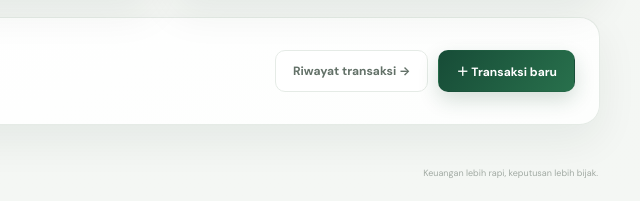
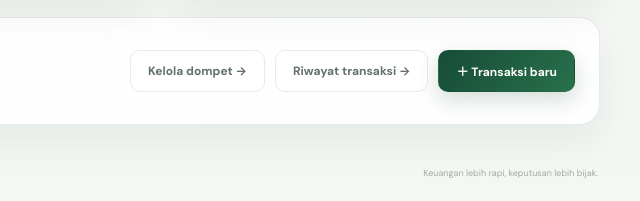
Before and after one commit to rafaramadhan09/DuitKu, a website: page index.html in a window 1280 px wide. Shown: the part 989-1190 px from the top of the page, 640-1280 px from the left. Drawn offline with Linux system fonts and the light colour scheme.

Commit message:
Add quick access to wallet transfers from dashboard

```diff
--- a/index.html
+++ b/index.html
@@ -39,7 +39,7 @@
 </section>
 <section class="wallet-overview"><article class="wallet-card bank-wallet"><div class="wallet-card-top"><span class="wallet-chip">◈</span><span>M-BANKING</span></div><p>Saldo digital</p><strong id="bankBalance">Rp0</strong><span class="wallet-card-foot">Saldo rekening / e-wallet</span></article><article class="wallet-card cash-wallet"><div class="wallet-card-top"><span class="wallet-chip">▤</span><span>CASH</span></div><p>Uang tunai</p><strong id="cashBalance">Rp0</strong><span class="wallet-card-foot">Saldo dompet fisik</span></article></section>
 <section class="insights-grid"><article class="panel cashflow-panel"><div class="panel-heading"><div><h2>Tren arus kas</h2><p class="panel-subtitle">Perbandingan pemasukan dan pengeluaran · 6 bulan</p></div><span class="mini-badge">6 BULAN</span></div><div class="chart-legend"><span><i class="legend-dot legend-income"></i> Pemasukan</span><span><i class="legend-dot legend-expense"></i> Pengeluaran</span></div><div class="bar-chart" id="cashflowChart"><p class="chart-empty">Belum ada data transaksi untuk ditampilkan.</p></div></article><article class="panel category-panel"><div class="panel-heading"><div><h2>Komposisi pengeluaran</h2><p class="panel-subtitle">Distribusi kategori bulan ini</p></div><span class="category-total" id="categoryTotal">Rp0</span></div><div class="category-list" id="categoryBreakdown"><p class="chart-empty">Kategori akan muncul setelah transaksi.</p></div></article></section>
-<div class="quick-panel panel"><div><p class="eyebrow">AKSES CEPAT</p><h2>Kelola uang tanpa ribet.</h2><p class="panel-subtitle">Buka catatan, dompet, atau laporan.</p></div><div class="quick-actions"><button class="button button-outline" data-page="transactions">Riwayat transaksi →</button><button class="button button-primary" data-page="add">＋ Transaksi baru</button></div></div>
+<div class="quick-panel panel"><div><p class="eyebrow">AKSES CEPAT</p><h2>Kelola uang tanpa ribet.</h2><p class="panel-subtitle">Buka catatan, dompet, atau laporan.</p></div><div class="quick-actions"><button class="button button-outline" data-page="wallets">Kelola dompet →</button><button class="button button-outline" data-page="transactions">Riwayat transaksi →</button><button class="button button-primary" data-page="add">＋ Transaksi baru</button></div></div>
 </section>
 <section class="app-page" data-page-panel="transactions"><section class="page-heading"><div><p class="eyebrow">RIWAYAT</p><h1>Semua transaksi</h1><p class="page-subtitle">Cari dan telusuri catatan uang masuk maupun keluar.</p></div><button class="button button-primary" data-page="add">＋ Tambah</button></section>
 <article class="panel transactions-panel"><div class="panel-heading transactions-heading"><div><h2>Riwayat transaksi</h2><p class="panel-subtitle">Ubah atau hapus catatan yang salah input.</p></div><button class="button button-outline button-small" data-page="export">⇩ Export Excel</button></div>
```
